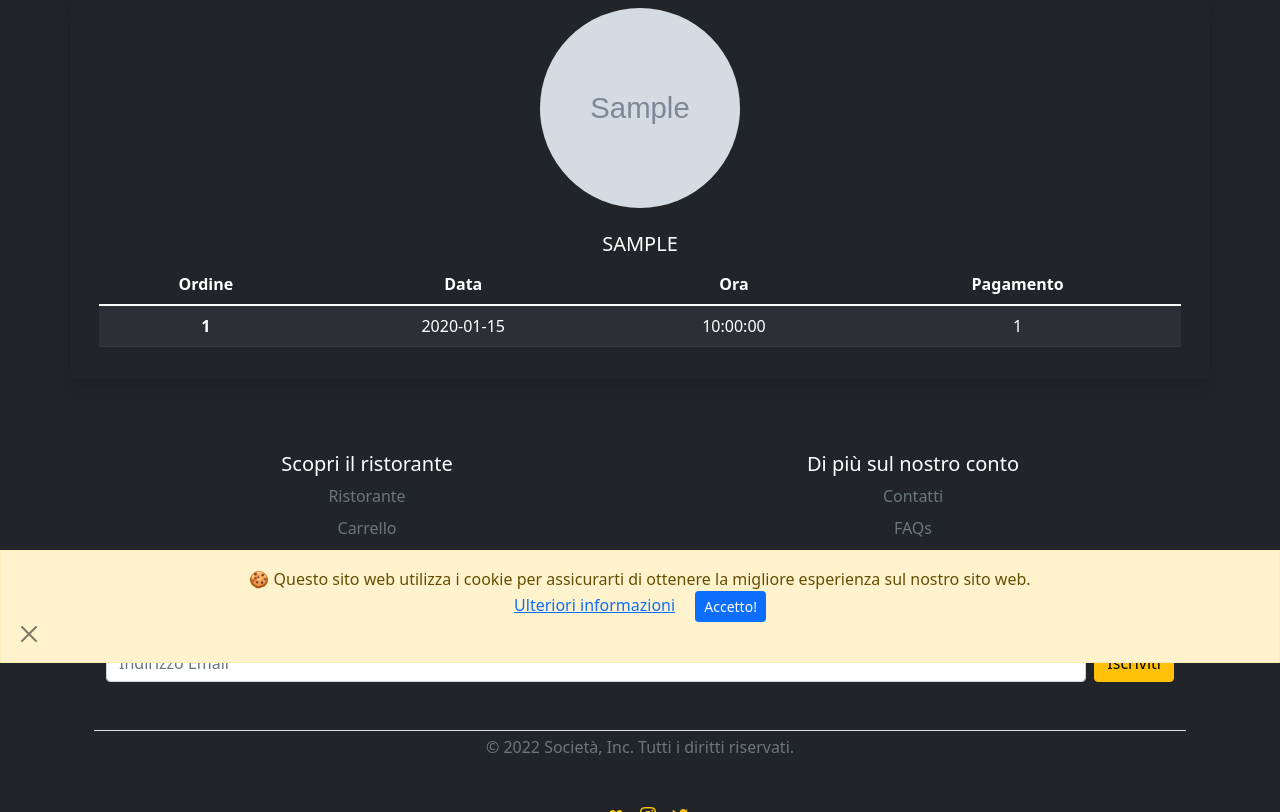
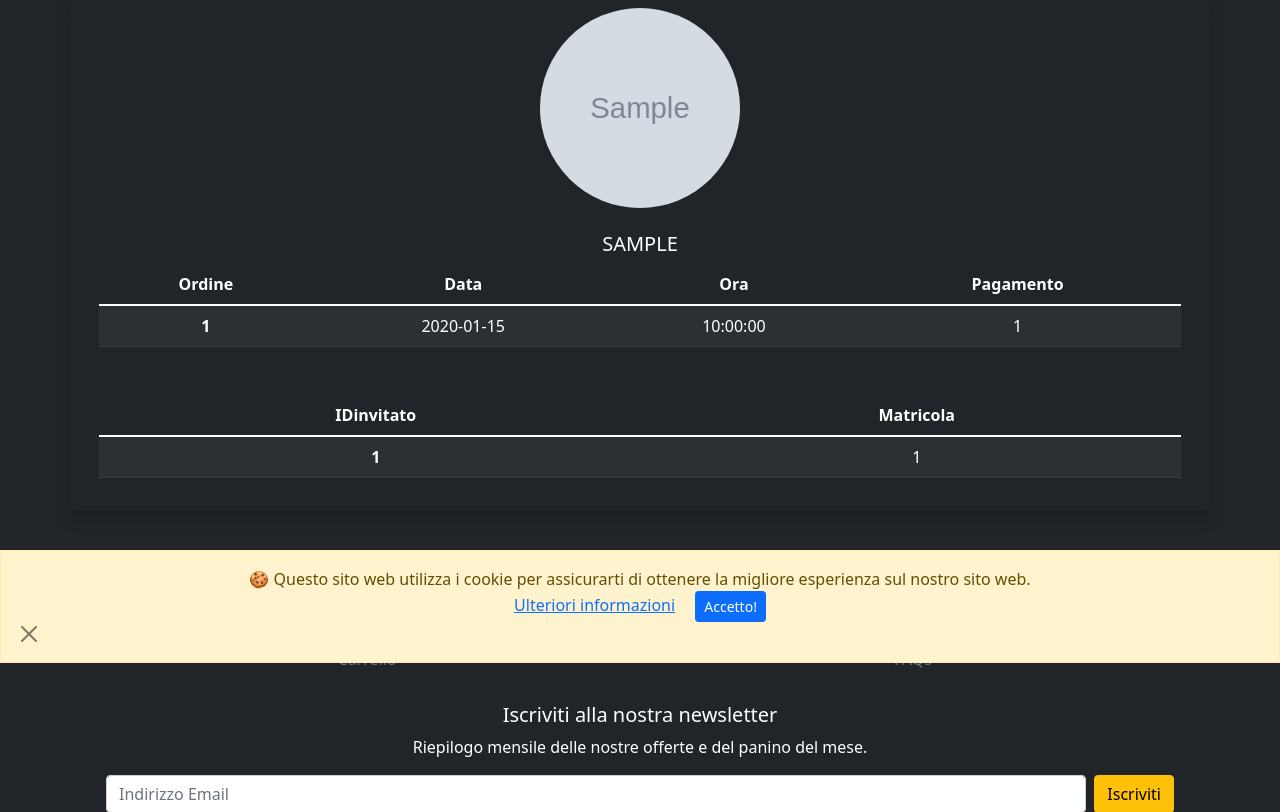
Before and after one commit to 7VaGe/ReBurger, a PHP site: page /profile.php in a window 1280 px wide. Shown: the part 137-949 px from the top of the page. Run offline with PHP 8.4, Linux system fonts and the light colour scheme; the visitor is signed in with stand-in values (Sample User, id 1); tables that the repository leaves empty hold one stand-in row (values such as "Sample post"); grey boxes marked "Sample" are stand-in pictures; some libraries are stand-ins or nearby versions.

Commit message:
Aggiunte

```diff
--- a/checkout.php
+++ b/checkout.php
@@ -2,7 +2,7 @@
 
 require_once 'bootstrap.php';
 
-$templateParams["titolo"] = "ReBurger - Home";
+$templateParams["titolo"] = "ReBurger";
 $templateParams["nome"] = "checkout-form.php";
 
 require_once 'template/base.php';
--- a/template/mostra-prodotti.php
+++ b/template/mostra-prodotti.php
@@ -3,7 +3,7 @@
     <table>
       <tr><td>Cod.ID</td><td>Nome</td><td>Ingredienti</td><td>Categoria</td><td>Prezzo</td></tr>
       <?php foreach ($templateParams["prod"] as $prodotto):?>
-        <tr><td><a href="modificaProdotto.php?id=<?php echo $prodotto["idprodotto"]?>"><?php echo $prodotto["idprodotto"] ?></a></td><td><?php echo str_replace('_', ' ', $prodotto["nome"]) ?></td><td><?php echo $prodotto["descrizione"] ?></td><td><?php echo $prodotto["categoria"] ?></td><td><?php echo $prodotto["prezzo"] ?></td></tr>
+        <tr><td><a href="modificaProdotto.php?id=<?php echo $prodotto["idprodotto"]?>"><?php echo $prodotto["idprodotto"] ?></a></td><td><a href="modificaProdotto.php?id=<?php echo $prodotto["idprodotto"]?>"><?php echo str_replace('_', ' ', $prodotto["nome"]) ?></a></td><td><?php echo $prodotto["descrizione"] ?></td><td><?php echo $prodotto["categoria"] ?></td><td><?php echo $prodotto["prezzo"] ?></td></tr>
       <?php endforeach; ?>
     </table>
     <button class="my-2 btn-lg btn-outline-primary" onclick='window.location="nuovoProdotto.php"'>Aggiungi un prodotto</button>
--- a/template/pagamento-form.php
+++ b/template/pagamento-form.php
@@ -1,5 +1,5 @@
 <div class="container-lg my-5">
-  <form class="" action="index.php" method="post">
+  <form class="checkout.php" action="index.php" method="post">
   <div class="row mx-4 p-4 pb-auto pe-lg-0 pt-lg-5 align-items-center rounded-3 border shadow-lg bg-white">
     <div class="col-lg-7-centered p-3 p-lg-5 pt-lg-3">
       <h1 class="display-4 fw-bold lh-1">Dettagli carta</h1>
--- a/template/profile-form.php
+++ b/template/profile-form.php
@@ -53,11 +53,9 @@
                 </div>
           </div>
 
-
+<?php endforeach;?>
           <div class="card-body">
               <h5 class="card-title"><?php  echo strtoupper($userInfo["username"]);?></h5>
-
-                  <?php endforeach;?>
               <table class="table table-dark table-hover table-striped">
               <thead>
                 <tr>
@@ -78,7 +76,24 @@
               </tbody>
               <?php endforeach; ?>
             </table>
-
+          </div>
+          <div class="card-body">
+              <table class="table table-dark table-hover table-striped">
+              <thead>
+                <tr>
+                  <th scope="col">IDinvitato</th>
+                  <th scope="col">Matricola</th>
+                </tr> <!-- Prima  è fissa senza php-->
+              </thead>
+              <tbody>
+                <?php foreach($templateParams["referral"] as $referralInfo) :?>
+                <tr>
+                  <th><?php echo $referralInfo["idinvitato"]?></th>
+                  <td><?php echo $referralInfo["matinvitato"]?></td>
+                </tr>
+              </tbody>
+              <?php endforeach; ?>
+            </table>
           </div>
         </div>
       </div>
```
Lines whose indentation alone changed are shown as unchanged.
